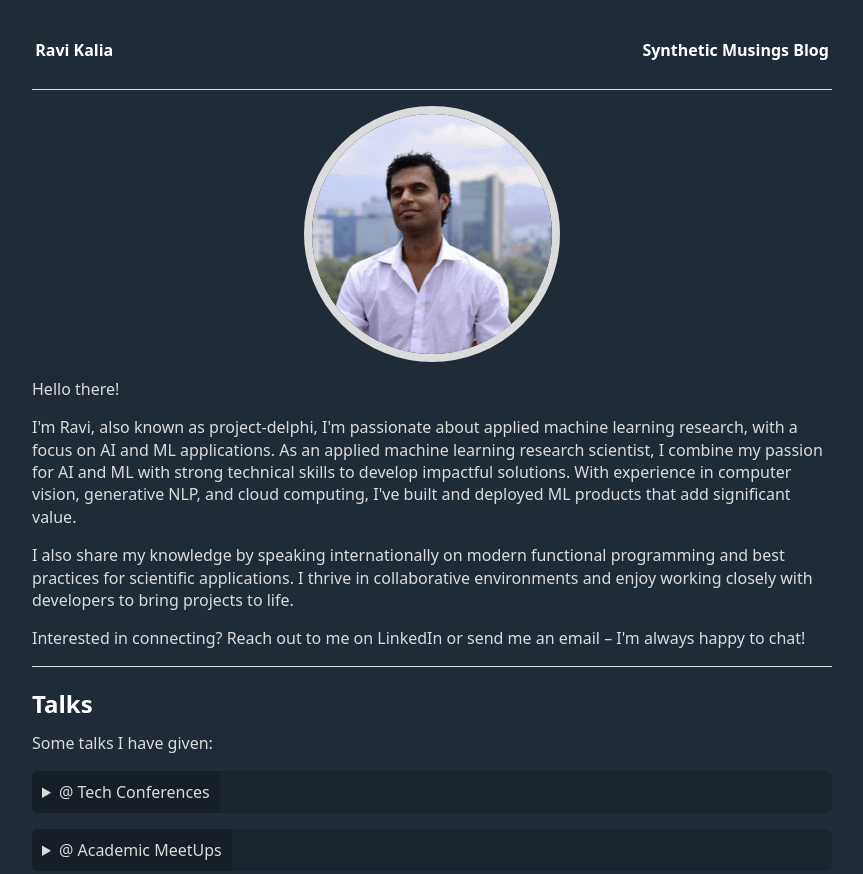
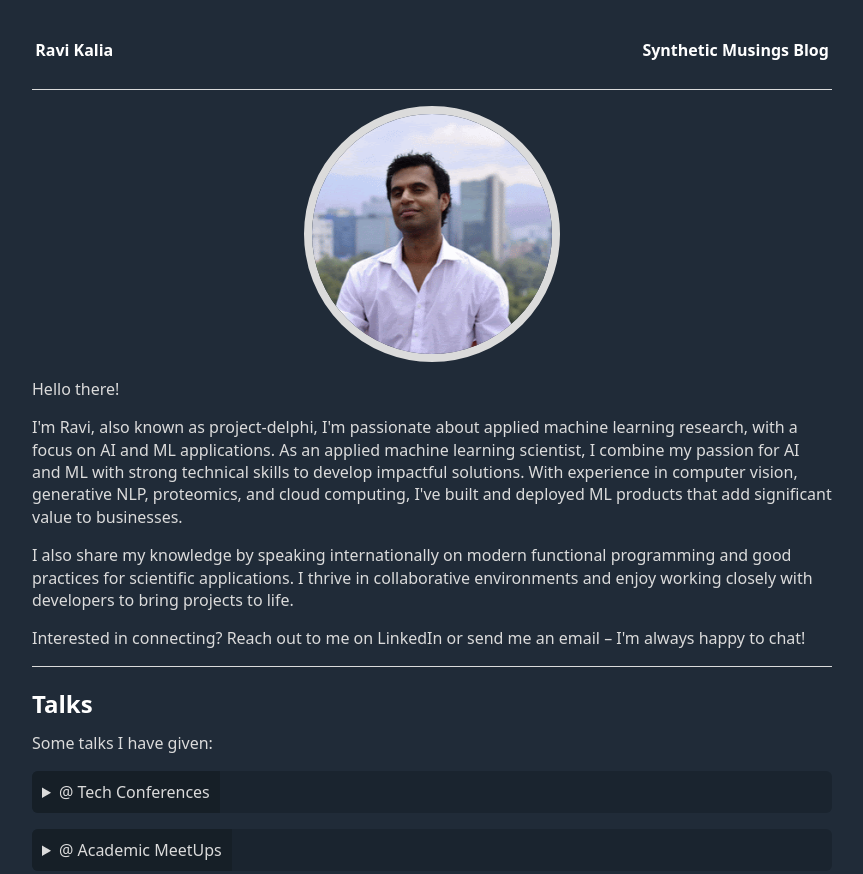
Before and after one commit to project-delphi/project-delphi.github.io, a plain HTML site: page index.html in a window 1280 px wide. Shown: the top 874 px of the page, without its empty margins (208-1071 px from the left). Drawn offline with Linux system fonts and the light colour scheme.

Commit message:
feat(update): addiitons to index.html content

```diff
--- a/index.html
+++ b/index.html
@@ -34,10 +34,10 @@
           Hello there!
         </p>
         <p>
-          I'm Ravi, also known as project-delphi, I'm passionate about applied machine learning research, with a focus on AI and ML applications. As an applied machine learning research scientist, I combine my passion for AI and ML with strong technical skills to develop impactful solutions. With experience in computer vision, generative NLP, and cloud computing, I've built and deployed ML products that add significant value.
+          I'm Ravi, also known as project-delphi, I'm passionate about applied machine learning research, with a focus on AI and ML applications. As an applied machine learning scientist, I combine my passion for AI and ML with strong technical skills to develop impactful solutions. With experience in computer vision, generative NLP, proteomics, and cloud computing, I've built and deployed ML products that add significant value to businesses.
         </p>
         <p>
-          I also share my knowledge by speaking internationally on modern functional programming and best practices for scientific applications. I thrive in collaborative environments and enjoy working closely with developers to bring projects to life.
+          I also share my knowledge by speaking internationally on modern functional programming and good practices for scientific applications. I thrive in collaborative environments and enjoy working closely with developers to bring projects to life.
         </p>
          <p>
           Interested in connecting? Reach out to me on LinkedIn or send me an email – I'm always happy to chat!
```
